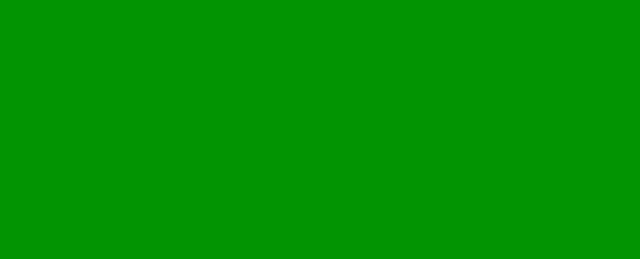
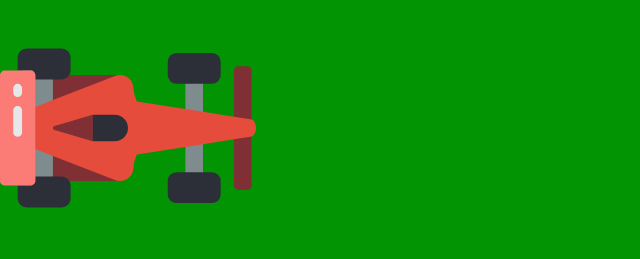
Before and after one commit to khan-osama/driving-game, a website: page index.html in a window 1280 px wide. Shown: the whole page, without its empty margins (0-640 px from the left). Drawn offline with Linux system fonts and the light colour scheme.

Commit message:
Created html for car and displayed in top left corner #1

```diff
--- a/index.html
+++ b/index.html
@@ -10,7 +10,7 @@
 </head>
 <body class="background">
   <div class="container">
-
+    <img id="f1-car-model" src="images/f1.svg" alt="f1-car">
   </div>
   <script src="main.js"></script>
 </body>
--- a/styles.css
+++ b/styles.css
@@ -7,3 +7,12 @@
 .background {
   background-color: rgb(2, 148, 2);
 }
+
+.container {
+  width: 256px;
+  height: 256px;
+}
+
+#f1-car-model {
+  width: 100%;
+}
```
